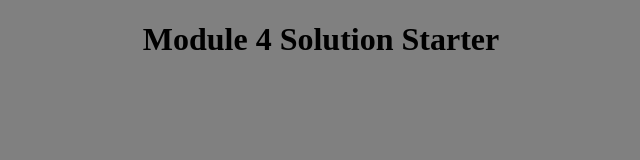
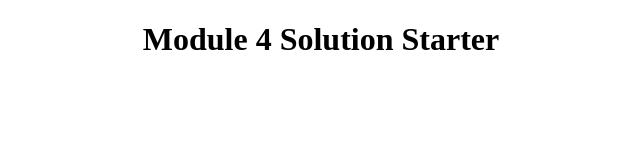
Before and after one commit to aadil-webmaster/module4-solution, a plain HTML site: page index.html in a window 1280 px wide. Shown: the whole page, without its empty margins (319-959 px from the left). Drawn offline with Linux system fonts and the light colour scheme.

Commit message:
Update index.html

```diff
--- a/index.html
+++ b/index.html
@@ -10,7 +10,7 @@
   <script src="SpeakGoodBye.js"></script>
   <script src="script.js"></script>
 </head>
-<body style="display: block; background-color: grey;">
+<body>
   <h1 style="diplay: block; text-align: center;">Module 4 Solution Starter</h1>
 </body>
 </html>
```
